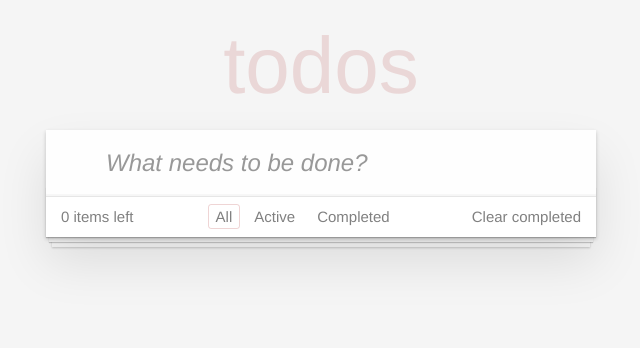
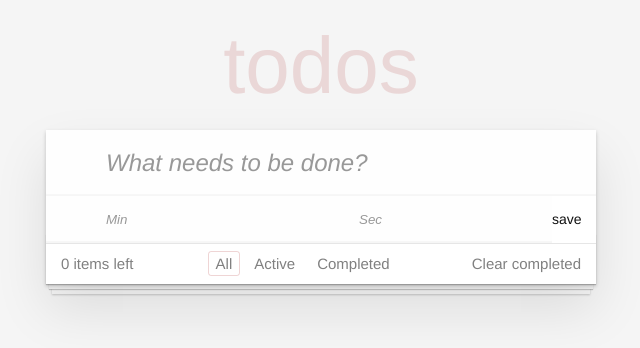
Before and after one commit to fetcherAPI/reactToDoList, a React (Create React App) app: page / in a window 1280 px wide. Shown: the top 348 px of the page, without its empty margins (319-959 px from the left). Built offline with nearby package versions, Linux system fonts and the light colour scheme.

Commit message:
таймер работает в обратном отсчете пока что видны только секудны

```diff
--- a/src/components/App/App.js
+++ b/src/components/App/App.js
@@ -2,6 +2,8 @@ import { NewTaskForm } from "../NewTaskForm/NewTaskForm";
 import { TaskList } from "../TaskList/TaskList";
 import { Footer } from "../Footer/Footer";
 import { Component } from "react";
+import { format } from "date-fns";
+import secondsToMinutes from "date-fns/secondsToMinutes";
 
 export default class App extends Component {
   constructor(props) {
@@ -16,7 +18,7 @@ export default class App extends Component {
     this.onDone = this.onDone.bind(this);
   }
 
-  createNewTask(taskName) {
+  createNewTask(taskName, totalTime) {
     return {
       name: taskName,
       id: new Date().getTime(),
@@ -24,6 +26,7 @@ export default class App extends Component {
       dateCreated: new Date(),
       isCompleted: false,
       isEdit: false,
+      totalTime,
     };
   }
 
@@ -41,9 +44,13 @@ export default class App extends Component {
     });
   }
 
-  addTask(taskName) {
+  addTask(taskName, totalTime) {
+    console.log(taskName, totalTime);
+    const time = format(new Date(totalTime), "m:s");
+    console.log(secondsToMinutes(totalTime));
+    console.log(time);
     this.setState(({ tasks }) => {
-      const newTask = this.createNewTask(taskName);
+      const newTask = this.createNewTask(taskName, totalTime);
       let newTaskList = [...tasks, newTask];
       return {
         tasks: newTaskList,
--- a/src/components/NewTaskForm/NewTaskForm.jsx
+++ b/src/components/NewTaskForm/NewTaskForm.jsx
@@ -1,6 +1,6 @@
-import { Component } from 'react';
-import './newTaskForm.css';
-import PropTypes from 'prop-types';
+import { Component } from "react";
+import "./newTaskForm.css";
+import PropTypes from "prop-types";
 
 export class NewTaskForm extends Component {
   static propTypes = {
@@ -14,36 +14,65 @@ export class NewTaskForm extends Component {
   constructor(props) {
     super(props);
     this.state = {
-      taskName: '',
+      taskMin: "",
+      taskSec: "",
+      taskName: "",
     };
     this.handleChange = this.handleChange.bind(this);
     this.handleSubmit = this.handleSubmit.bind(this);
   }
 
-  handleChange(event) {
+  handleChange(prop, value) {
     this.setState({
-      taskName: event.target.value,
+      [prop]: value,
     });
   }
 
   handleSubmit(event) {
+    let { taskMin, taskSec, taskName } = this.state;
+    const totalTime = taskMin * 60 + taskSec;
     event.preventDefault();
-    this.props.onAdd(this.state.taskName);
+    this.props.onAdd(taskName, totalTime);
     this.setState({
-      taskName: '',
+      taskName: "",
     });
   }
 
   render() {
     return (
-      <form className="new-task-form" onSubmit={this.handleSubmit}>
+      <form className='new-task-form'>
         <input
-          className="new-todo"
-          placeholder="What needs to be done?"
+          className='new-todo'
+          placeholder='What needs to be done?'
           autoFocus
-          onChange={this.handleChange}
+          onChange={(e) => {
+            this.handleChange("taskName", e.target.value);
+          }}
           value={this.state.taskName}
         />
+        <input
+          className='new-todo-form__timer'
+          placeholder='Min'
+          autoFocus
+          onChange={(e) => {
+            this.handleChange("taskMin", +e.target.value);
+          }}
+        />
+        <input
+          className='new-todo-form__timer'
+          placeholder='Sec'
+          autoFocus
+          onChange={(e) => {
+            this.handleChange("taskSec", +e.target.value);
+          }}
+        />
+        <button
+          className='new-todo-form__button'
+          type='submit'
+          onClick={this.handleSubmit}
+        >
+          save
+        </button>
       </form>
     );
   }
--- a/src/components/NewTaskForm/newTaskForm.css
+++ b/src/components/NewTaskForm/newTaskForm.css
@@ -71,7 +71,8 @@
   -moz-osx-font-smoothing: grayscale;
 }
 
-.new-todo {
+.new-todo,
+.new-todo-form__timer {
   padding: 16px 16px 16px 60px;
   border: none;
   background: rgba(0, 0, 0, 0.003);
--- a/src/components/Task/Task.js
+++ b/src/components/Task/Task.js
@@ -45,9 +45,16 @@ export class Task extends Component {
     this.editToggle();
   };
   render() {
-    let { taskName, onDelete, onDone, isCompleted, dateCreated, editTaskName } =
-      this.props;
-    console.log(isCompleted);
+    let {
+      taskName,
+      onDelete,
+      onDone,
+      isCompleted,
+      dateCreated,
+      editTaskName,
+      totalTime,
+    } = this.props;
+    console.log(totalTime);
     const { isEdit, newTaskName } = this.state;
 
     let className = "";
@@ -64,8 +71,8 @@ export class Task extends Component {
           <input className='toggle' type='checkbox' onClick={onDone} />
           <label>
             <span className='description'>{taskName}</span>
-            <TimerOwn dateCreated={dateCreated} />
-            <Timer dateCreated={dateCreated} isCompleted={isCompleted} />
+            <TimerOwn dateCreated={dateCreated} totalTime={totalTime} />
+            <Timer dateCreated={dateCreated} />
           </label>
           <button className='icon icon-edit' onClick={this.editToggle}></button>
           <button className='icon icon-destroy' onClick={onDelete}></button>
--- a/src/components/TaskList/TaskList.js
+++ b/src/components/TaskList/TaskList.js
@@ -1,10 +1,16 @@
-import Task from '../Task/Task.js';
-import './tasklist.css';
-import PropTypes from 'prop-types';
+import Task from "../Task/Task.js";
+import "./tasklist.css";
+import PropTypes from "prop-types";
 
-export let TaskList = ({ tasksList, onDelete, onAdd, onDone, editTaskName }) => {
+export let TaskList = ({
+  tasksList,
+  onDelete,
+  onAdd,
+  onDone,
+  editTaskName,
+}) => {
   return (
-    <ul className="todo-list">
+    <ul className='todo-list'>
       {tasksList.map((task) => (
         <Task
           key={task.id}
@@ -16,6 +22,7 @@ export let TaskList = ({ tasksList, onDelete, onAdd, onDone, editTaskName }) =>
           onDone={() => onDone(task.id)}
           dateCreated={task.dateCreated}
           editTaskName={(value) => editTaskName(task.id, value)}
+          totalTime={task.totalTime}
         />
       ))}
     </ul>
--- a/src/components/Timer/Timer.css
+++ b/src/components/Timer/Timer.css
@@ -1,5 +1,4 @@
 .description--timer {
-  background-color: aqua;
   font-size: 13px;
   color: gray;
   width: 17%;
--- a/src/components/Timer/Timer.js
+++ b/src/components/Timer/Timer.js
@@ -3,12 +3,9 @@ import "./Timer.css";
 
 export class TimerOwn extends Component {
   constructor(props) {
-    console.log("props", props);
-    const { isCompleted } = props;
-    console.log("isCompleted", isCompleted);
     super(props);
     this.state = {
-      time: 0,
+      time: this.props.totalTime,
       isRunning: false,
     };
     this.onClickPlay = this.onClickPlay.bind(this);
@@ -19,7 +16,7 @@ export class TimerOwn extends Component {
     this.interval = setInterval(() => {
       if (this.state.isRunning) {
         this.setState({
-          time: this.state.time + 1,
+          time: this.state.time - 1,
         });
       }
     }, 1000);
@@ -42,8 +39,7 @@ export class TimerOwn extends Component {
   }
 
   render() {
-    const { isCompleted } = this.props;
-    console.log("isCompleted", isCompleted);
+    const { totalTime } = this.props;
     return (
       <div className='description--timer'>
         <button onClick={this.onClickPlay} className='icon-play'></button>
```
